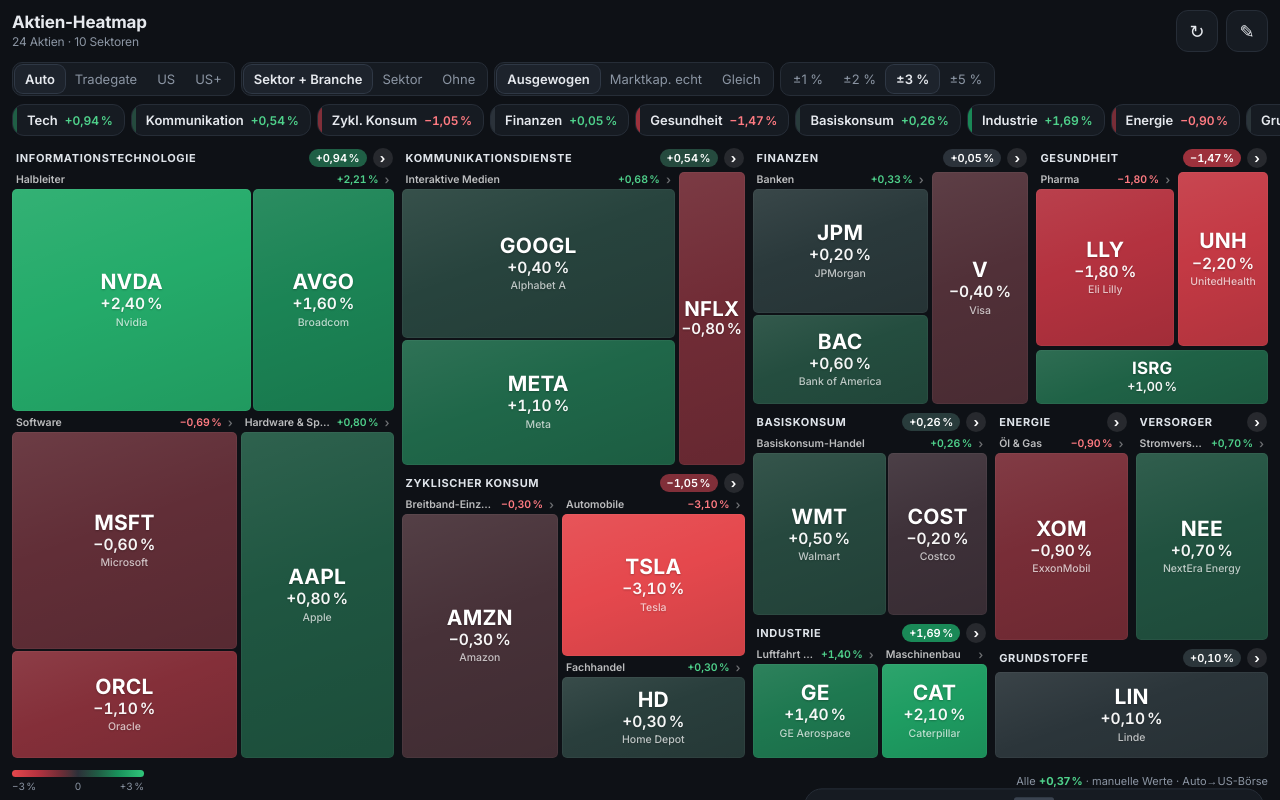
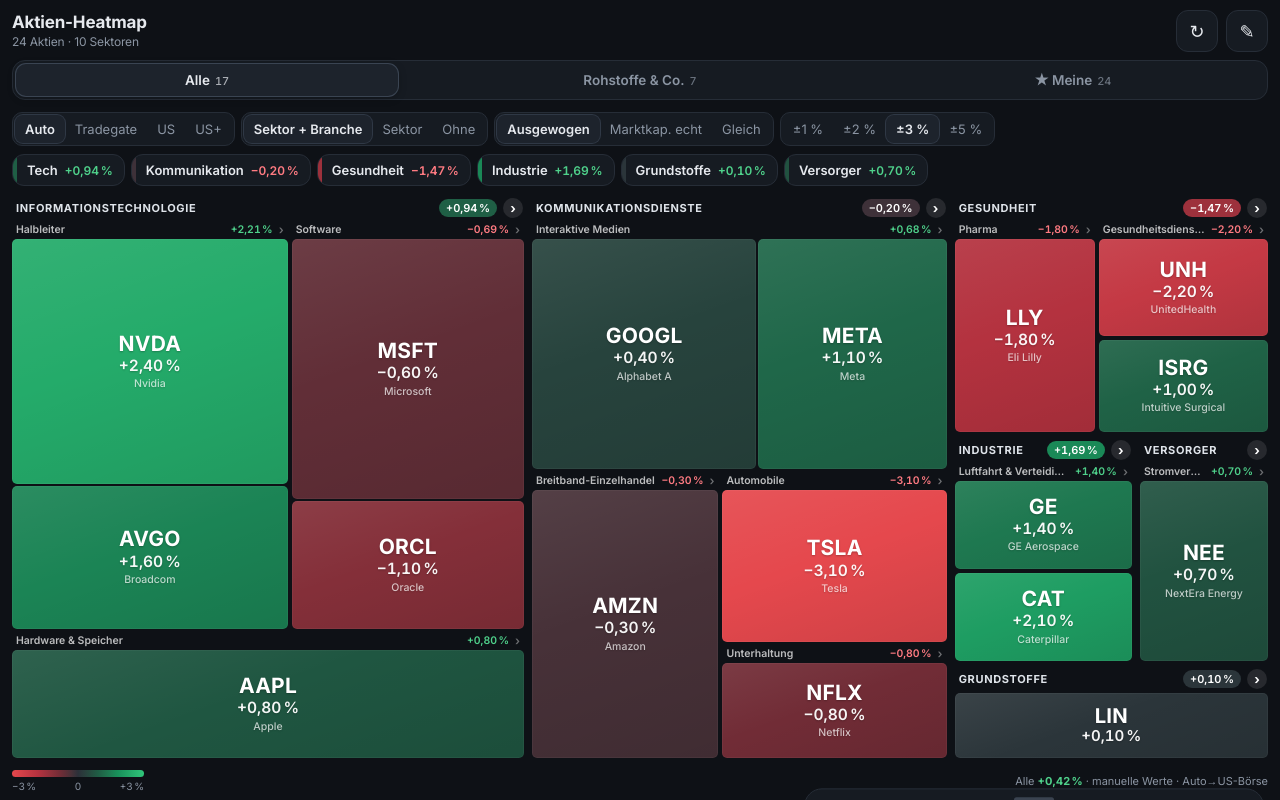
Before and after one commit to PaulHeising1410/Heatmap, a plain HTML site: page index.html in a window 1280 px wide. Drawn offline with Linux system fonts and the light colour scheme.

Commit message:
Add files via upload

```diff
--- a/index.html
+++ b/index.html
@@ -26,6 +26,11 @@ h1 small{display:block;font-weight:400;color:var(--muted);font-size:12px;margin-
 .seg{display:flex;background:var(--panel);border:1px solid var(--line);border-radius:10px;padding:2px;flex:none}
 .seg button{border:0;background:none;padding:6px 10px;border-radius:8px;font-size:13px;color:var(--muted);cursor:pointer;white-space:nowrap}
 .seg button.on{background:var(--panel2);color:var(--text);font-weight:600;box-shadow:0 0 0 1px #2f3845}
+/* Haupt-Tabs */
+.tabs{display:grid;grid-template-columns:1fr 1.25fr 1fr;gap:3px;margin:2px 12px 8px;padding:3px;background:var(--panel);border:1px solid var(--line);border-radius:13px}
+.tabs button{border:0;background:none;border-radius:10px;padding:8px 4px;font-size:13.5px;font-weight:600;color:var(--muted);cursor:pointer;white-space:nowrap;display:flex;gap:5px;justify-content:center;align-items:baseline}
+.tabs button small{font-size:11px;font-weight:500;opacity:.7;font-variant-numeric:tabular-nums}
+.tabs button.on{background:var(--panel2);color:var(--text);box-shadow:0 0 0 1px #3a4452,0 2px 8px rgba(0,0,0,.25)}
 /* Sektor-Leiste */
 #secbar{display:flex;gap:6px;padding:0 12px 8px;overflow-x:auto;scrollbar-width:none}
 #secbar::-webkit-scrollbar{display:none}
@@ -130,8 +135,8 @@ textarea{width:100%;height:100px;background:var(--bg);border:1px solid var(--lin
   <button class="ib" id="refresh" aria-label="Live-Kurse laden"><span>↻</span></button>
   <button class="ib" id="edit" aria-label="Watchlist bearbeiten">✎</button>
 </header>
+<div class="tabs" id="tabs"><button data-v="main">Alle<small></small></button><button data-v="more">Rohstoffe &amp; Co.<small></small></button><button data-v="mine">★ Meine<small></small></button></div>
 <div class="chips">
-  <div class="seg" data-k="scope" id="scopeSeg"><button data-v="all">Alle</button><button data-v="mine">★ Meine</button></div>
   <div class="seg" data-k="src"><button data-v="auto">Auto</button><button data-v="tg">Tradegate</button><button data-v="us">US</button><button data-v="ext">US+</button></div>
   <div class="seg" data-k="group"><button data-v="ind">Sektor + Branche</button><button data-v="sector">Sektor</button><button data-v="none">Ohne</button></div>
   <div class="seg" data-k="size"><button data-v="bal">Ausgewogen</button><button data-v="cap">Marktkap. echt</button><button data-v="equal">Gleich</button></div>
@@ -157,7 +162,7 @@ textarea{width:100%;height:100px;background:var(--bg);border:1px solid var(--lin
     <div class="row"><input class="f" id="newT" placeholder="Ticker, z. B. NVDA, AAPL, JPM" autocapitalize="characters" autocomplete="off" autocorrect="off" spellcheck="false" enterkeyhint="done"><button class="btn primary" id="addBtn">＋</button></div>
     <p class="hint">Mehrere Ticker mit Komma oder Leerzeichen trennen. Rohstoffe: GOLD, SILBER, PLATIN, KUPFER, WTI, BRENT, ERDGAS, BTC. Bekannte US-Werte werden automatisch einem GICS-Sektor und einer Branche zugeordnet; die Zuordnung kannst du jederzeit ändern.</p>
     <h4>Index ergänzen</h4>
-    <p class="hint">Fügt alle Werte des Nasdaq 100 hinzu (Stand 02.11.2026). Deine eigenen Werte bleiben und sind mit ★ markiert; oben kannst du zwischen „Alle“ und „★ Meine“ wechseln.</p>
+    <p class="hint">Fügt alle Werte des Nasdaq 100 hinzu (Stand 02.11.2026). Deine eigenen Werte bleiben und sind mit ★ markiert; oben wechselst du zwischen „Alle“, „Rohstoffe & Co.“ (Konsum, Energie, Finanzen, Rohstoffe & Bitcoin) und „★ Meine“.</p>
     <div class="row"><button class="btn" id="ndxAdd">＋ Nasdaq 100</button><button class="btn danger" id="ndxDel">Indexwerte entfernen</button></div>
     <h4>Ansicht</h4>
     <label style="display:flex;gap:10px;align-items:center;font-size:14px"><input type="checkbox" id="boost" style="width:20px;height:20px"> Kleine Sektoren & Branchen vergrößern</label>
@@ -205,7 +210,7 @@ const SECTORS={
 const KNOWN={
 AAPL:["Apple","IT",3],MSFT:["Microsoft","IT",0],NVDA:["Nvidia","IT",1],AVGO:["Broadcom","IT",1],ORCL:["Oracle","IT",0],CRM:["Salesforce","IT",0],ADBE:["Adobe","IT",0],AMD:["AMD","IT",1],CSCO:["Cisco","IT",4],ACN:["Accenture","IT",6],IBM:["IBM","IT",6],INTU:["Intuit","IT",0],NOW:["ServiceNow","IT",0],QCOM:["Qualcomm","IT",1],TXN:["Texas Instruments","IT",1],AMAT:["Applied Materials","IT",2],LRCX:["Lam Research","IT",2],KLAC:["KLA","IT",2],MU:["Micron","IT",1],INTC:["Intel","IT",1],ADI:["Analog Devices","IT",1],PANW:["Palo Alto Networks","IT",7],CRWD:["CrowdStrike","IT",7],PLTR:["Palantir","IT",0],ANET:["Arista Networks","IT",4],SNPS:["Synopsys","IT",0],CDNS:["Cadence","IT",0],APH:["Amphenol","IT",5],DELL:["Dell","IT",3],SMCI:["Super Micro","IT",3],MRVL:["Marvell","IT",1],ASML:["ASML","IT",2],TSM:["TSMC","IT",1],FTNT:["Fortinet","IT",7],ADSK:["Autodesk","IT",0],WDAY:["Workday","IT",0],APP:["AppLovin","IT",0],SNOW:["Snowflake","IT",0],MSTR:["Strategy","IT",0],ARM:["Arm","IT",1],NBIS:["Nebius","IT",6],CRWV:["CoreWeave","IT",6],DDOG:["Datadog","IT",0],LITE:["Lumentum","IT",4],ZS:["Zscaler","IT",7],NET:["Cloudflare","IT",6],IFNNY:["Infineon (ADR)","IT",1],TOELY:["Tokyo Electron (ADR)","IT",2],
 GOOGL:["Alphabet A","COM",0],GOOG:["Alphabet C","COM",0],META:["Meta","COM",0],NFLX:["Netflix","COM",1],DIS:["Disney","COM",1],TMUS:["T-Mobile US","COM",3],VZ:["Verizon","COM",3],T:["AT&T","COM",3],CMCSA:["Comcast","COM",2],SPOT:["Spotify","COM",1],RDDT:["Reddit","COM",0],
-AMZN:["Amazon","CD",0],TSLA:["Tesla","CD",2],HD:["Home Depot","CD",1],MCD:["McDonald's","CD",3],LOW:["Lowe's","CD",1],BKNG:["Booking","CD",3],TJX:["TJX","CD",1],SBUX:["Starbucks","CD",3],NKE:["Nike","CD",4],ABNB:["Airbnb","CD",3],CMG:["Chipotle","CD",3],ORLY:["O'Reilly","CD",1],AZO:["AutoZone","CD",1],GM:["General Motors","CD",2],F:["Ford","CD",2],MELI:["MercadoLibre","CD",0],RCL:["Royal Caribbean","CD",3],MAR:["Marriott","CD",3],LULU:["Lululemon","CD",4],DASH:["DoorDash","CD",3],
+AMZN:["Amazon","COM",0,0,"Breitband-Einzelhandel"],TSLA:["Tesla","COM",0,0,"Automobile"],HD:["Home Depot","CD",1],MCD:["McDonald's","CD",3],LOW:["Lowe's","CD",1],BKNG:["Booking","CD",3],TJX:["TJX","CD",1],SBUX:["Starbucks","CD",3],NKE:["Nike","CD",4],ABNB:["Airbnb","CD",3],CMG:["Chipotle","CD",3],ORLY:["O'Reilly","CD",1],AZO:["AutoZone","CD",1],GM:["General Motors","CD",2],F:["Ford","CD",2],MELI:["MercadoLibre","CD",0],RCL:["Royal Caribbean","CD",3],MAR:["Marriott","CD",3],LULU:["Lululemon","CD",4],DASH:["DoorDash","CD",3],
 WMT:["Walmart","CS",0],COST:["Costco","CS",0],PG:["Procter & Gamble","CS",3],KO:["Coca-Cola","CS",1],PEP:["PepsiCo","CS",1],PM:["Philip Morris","CS",5],MO:["Altria","CS",5],MDLZ:["Mondelez","CS",2],CL:["Colgate-Palmolive","CS",3],KDP:["Keurig Dr Pepper","CS",1],MNST:["Monster Beverage","CS",1],KR:["Kroger","CS",0],TGT:["Target","CS",0],EL:["Estée Lauder","CS",4],
 LLY:["Eli Lilly","HC",0],JNJ:["Johnson & Johnson","HC",0],UNH:["UnitedHealth","HC",3],ABBV:["AbbVie","HC",1],MRK:["Merck & Co.","HC",0],PFE:["Pfizer","HC",0],TMO:["Thermo Fisher","HC",4],ABT:["Abbott","HC",2],ISRG:["Intuitive Surgical","HC",2],AMGN:["Amgen","HC",1],DHR:["Danaher","HC",4],GILD:["Gilead","HC",1],VRTX:["Vertex","HC",1],BSX:["Boston Scientific","HC",2],SYK:["Stryker","HC",2],BMY:["Bristol-Myers","HC",0],CVS:["CVS Health","HC",3],ELV:["Elevance","HC",3],NVO:["Novo Nordisk","HC",0],MDT:["Medtronic","HC",2],REGN:["Regeneron","HC",1],CI:["Cigna","HC",3],HCA:["HCA Healthcare","HC",3],ZTS:["Zoetis","HC",0],
 "BRK.B":["Berkshire Hathaway","FIN",1],JPM:["JPMorgan","FIN",0],V:["Visa","FIN",1],MA:["Mastercard","FIN",1],BAC:["Bank of America","FIN",0],WFC:["Wells Fargo","FIN",0],GS:["Goldman Sachs","FIN",2],MS:["Morgan Stanley","FIN",2],AXP:["American Express","FIN",4],BLK:["BlackRock","FIN",2],SCHW:["Charles Schwab","FIN",2],C:["Citigroup","FIN",0],SPGI:["S&P Global","FIN",2],PGR:["Progressive","FIN",3],CB:["Chubb","FIN",3],PYPL:["PayPal","FIN",1],COIN:["Coinbase","FIN",2],HOOD:["Robinhood","FIN",2],KKR:["KKR","FIN",2],BX:["Blackstone","FIN",2],MMC:["Marsh McLennan","FIN",3],ICE:["Intercontinental Exchange","FIN",2],CME:["CME Group","FIN",2],COF:["Capital One","FIN",4],USB:["U.S. Bancorp","FIN",0],PNC:["PNC","FIN",0],
@@ -239,7 +244,7 @@ const LOCAL={"2GB":1,IFNNY:1,TOELY:1};      // Tradegate-ISIN gehört zur Heimat
 const YH={"2GB":"2GB.DE"};
 const ALIAS={SILVER:"SILBER",PLATINUM:"PLATIN",COPPER:"KUPFER",OIL:"WTI","ÖL":"WTI",OEL:"WTI",GAS:"ERDGAS",NATGAS:"ERDGAS",BITCOIN:"BTC"};
 function classify(t){t=ALIAS[t]||t;const a=ASSETS[t];if(a)return {t,n:a[0],sec:"CMD",ind:SECTORS.CMD.ind[a[1]],asset:true};
-  const k=KNOWN[t];if(!k)return null;const c={n:k[0],sec:k[1],ind:SECTORS[k[1]].ind[k[2]]};if(k[3])c.nous=true;if(ISIN[t])c.isin=ISIN[t];return c}
+  const k=KNOWN[t];if(!k)return null;const c={n:k[0],sec:k[1],ind:k[4]||SECTORS[k[1]].ind[k[2]]};if(k[3])c.nous=true;if(ISIN[t])c.isin=ISIN[t];return c}
 
 const DEMO=[["AAPL",3500,.8],["MSFT",3300,-.6],["NVDA",4200,2.4],["AVGO",1300,1.6],["ORCL",700,-1.1],["AMZN",2300,-.3],["TSLA",1100,-3.1],["HD",380,.3],["GOOGL",2500,.4],["META",1700,1.1],["NFLX",450,-.8],
   ["JPM",700,.2],["V",650,-.4],["BAC",340,.6],["LLY",750,-1.8],["UNH",300,-2.2],["ISRG",190,1.0],["WMT",780,.5],["COST",410,-.2],["GE",290,1.4],["CAT",200,2.1],["XOM",470,-.9],["NEE",160,.7],["LIN",210,.1]]
@@ -248,7 +253,7 @@ const DEMO=[["AAPL",3500,.8],["MSFT",3300,-.6],["NVDA",4200,2.4],["AVGO",1300,1.
 /* ===== Zustand ===== */
 const store={get(k,d){try{const v=localStorage.getItem("hm_"+k);return v?JSON.parse(v):d}catch(e){return d}},set(k,v){try{localStorage.setItem("hm_"+k,JSON.stringify(v))}catch(e){}}};
 let stocks=store.get("stocks",null)||DEMO.map(o=>({...o}));
-let settings=Object.assign({size:"bal",group:"ind",scale:"3",auto:"0",scope:"all",boost:"1",src:"auto"},store.get("settings",{}));
+let settings=Object.assign({size:"bal",group:"ind",scale:"3",auto:"0",scope:"main",boost:"1",src:"auto"},store.get("settings",{}));
 if(settings.group==="sector"&&!store.get("v2",false))settings.group="ind";
 if(!store.get("v3",false)){if(settings.size==="cap")settings.size="bal";store.set("v3",true);store.set("settings",settings)}
 let workerUrl=store.get("worker",""),apiKey=store.get("key",""),lastUpdate=store.get("updated",null);
@@ -258,6 +263,7 @@ const OLD={"Technologie":"IT","Halbleiter":"IT","Software":"IT","Konsum":"CD","K
 stocks.forEach(s=>{if(!s.sec){const c=classify(s.t);if(c){s.sec=c.sec;s.ind=c.ind;if(!s.n)s.n=c.n}else{s.sec=OLD[s.s]||"OTH";s.ind=""}}delete s.s});
 stocks.forEach(s=>{if(["PANW","CRWD","FTNT","ZS"].includes(s.t)&&s.ind==="Software")s.ind="Cybersecurity"});
 stocks.forEach(s=>{if(s.t==="2GB"&&s.manual&&!s.nous){s.manual=false;s.nous=true}if(s.isin===undefined&&ISIN[s.t])s.isin=ISIN[s.t];if(KNOWN[s.t]&&KNOWN[s.t][3])s.nous=true;if(ASSETS[s.t]&&!s.asset){s.asset=true;s.sec="CMD";s.ind=SECTORS.CMD.ind[ASSETS[s.t][1]];s.cap=null}});
+if(!store.get("v4",false)){stocks.forEach(s=>{if((s.t==="AMZN"||s.t==="TSLA")&&s.sec==="CD")s.sec="COM"});store.set("v4",true)}
 store.set("v2",true);save();
 const $=id=>document.getElementById(id);
 const canHover=matchMedia("(hover:hover) and (pointer:fine)").matches;
@@ -309,7 +315,12 @@ function squarify(items,x,y,w,h){
 /* ===== Rendern ===== */
 let selected=null;
 function allLevels(){return settings.group==="ind"?["sec","ind"]:settings.group==="sector"?["sec"]:[]}
-function scoped(){return settings.scope==="mine"?stocks.filter(s=>!s.idx):stocks}
+const MORE=new Set(["CD","CS","EN","FIN","CMD"]);   // 2. Heatmap: Konsum, Energie, Finanzen, Rohstoffe & Bitcoin
+if(settings.scope==="all")settings.scope="main";
+const inMore=s=>MORE.has(secOf(s));
+const scopeOf=(sc,list=stocks)=>sc==="mine"?list.filter(s=>!s.idx):sc==="more"?list.filter(inMore):list.filter(s=>!inMore(s));
+function scoped(){return scopeOf(settings.scope)}
+function tabs(){document.querySelectorAll("#tabs button").forEach(b=>{b.classList.toggle("on",b.dataset.v===settings.scope);b.querySelector("small").textContent=scopeOf(b.dataset.v).filter(s=>s.t).length})}
 function visible(){
   const lv=allLevels();path=path.slice(0,lv.length);
   return scoped().filter(s=>s.t&&weight(s)>0&&path.every((k,i)=>keyOf(s,lv[i])===k));
@@ -360,7 +371,7 @@ function tile(r){
   const fs=Math.min(21,(r.w-6)/(s.t.length*.68+.3),r.h/3.3);
   if(fs>=8&&r.h>=13){
     let h=`<div class="t" style="font-size:${fs}px">${esc(s.t)}</div>`;
-    if(!s.idx&&settings.scope==="all"&&stocks.some(o=>o.idx)&&r.w>s.t.length*fs*.68+20&&r.h>fs*1.6)h+=`<span class="own"></span>`;
+    if(!s.idx&&settings.scope!=="mine"&&stocks.some(o=>o.idx)&&r.w>s.t.length*fs*.68+20&&r.h>fs*1.6)h+=`<span class="own"></span>`;
     if(r.h>fs*2.2&&r.w>34)h+=`<div class="p" style="font-size:${Math.max(9,Math.min(16,fs*.74))}px">${fmtPct(s.dp,r.w<62?1:2)}</div>`;
     if(r.h>fs*3.4&&r.w>80&&s.n)h+=`<div class="n">${esc(s.n)}</div>`;
     if(r.h>fs*4.2&&r.w>90&&s.h>s.l){const p=v=>Math.max(0,Math.min(100,(v-s.l)/(s.h-s.l)*100));h+=`<div class="range">${s.o!=null?`<b style="left:${p(s.o)}%"></b>`:""}<i style="left:${p(s.c)}%"></i></div>`}
@@ -372,7 +383,7 @@ function tile(r){
 }
 function zoomTo(p){path=p;selected=null;render();const m=$("map");m.classList.remove("zoom");void m.offsetWidth;m.classList.add("zoom")}
 function secbar(){
-  const b=$("secbar");const hasIdx=stocks.some(s=>s.idx);$("scopeSeg").style.display=hasIdx?"":"none";
+  const b=$("secbar");tabs();
   if(settings.group==="none"){b.style.display="none";return}b.style.display="";
   const base=scoped().filter(s=>s.t&&weight(s)>0);
   const chip=(k,label,a,on)=>`<button data-k="${esc(k)}" class="${on?"on":""}" style="--c:${color(avg(a))}">${esc(label)}<small style="color:${pcCol(avg(a))}">${fmtPct(avg(a))}</small></button>`;
@@ -420,7 +431,7 @@ function legend(){const r=+settings.scale,st=[];for(let i=0;i<=20;i++){const t=-
   $("legbar").innerHTML=`<div class="lg" style="background:linear-gradient(90deg,${st.join(",")})"></div><div class="lgl"><span>−${r}\u202F%</span><span>0</span><span>+${r}\u202F%</span></div>`}
 function status(){
   const w=avg(scoped().filter(s=>s.t&&!s.asset));
-  $("status").innerHTML=`${settings.scope==="mine"?"Meine":"Alle"} <b style="color:${pcCol(w)}">${fmtPct(w)}</b> · ${lastUpdate?`${esc(lastSrc||"Live")} ${fmtT(lastUpdate)}`:"manuelle Werte"}${settings.src==="auto"?` · Auto→${MODE_N[resolveMode()]}`:""}`;
+  $("status").innerHTML=`${{main:"Alle",more:"Rohstoffe & Co.",mine:"Meine"}[settings.scope]} <b style="color:${pcCol(w)}">${fmtPct(w)}</b> · ${lastUpdate?`${esc(lastSrc||"Live")} ${fmtT(lastUpdate)}`:"manuelle Werte"}${settings.src==="auto"?` · Auto→${MODE_N[resolveMode()]}`:""}`;
   const secs=new Set(stocks.map(secOf)).size;
   const na=stocks.filter(s=>s.asset).length;$("sub").textContent=`${stocks.length-na} Aktien${na?` · ${na} Rohstoffe`:""} · ${secs} Sektoren`;
 }
@@ -637,6 +648,7 @@ document.querySelectorAll(".seg").forEach(seg=>{const k=seg.dataset.k;
   const sync=()=>seg.querySelectorAll("button").forEach(b=>b.classList.toggle("on",b.dataset.v===String(settings[k])));
   seg.querySelectorAll("button").forEach(b=>b.onclick=()=>{settings[k]=b.dataset.v;store.set("settings",settings);sync();render();if(k==="src"&&(apiKey||workerUrl))fetchLive()});sync()});
 $("edit").onclick=openEditor;
+document.querySelectorAll("#tabs button").forEach(b=>b.onclick=()=>{settings.scope=b.dataset.v;store.set("settings",settings);path=[];zoomTo([])});
 $("q").oninput=renderList;
 $("boost").checked=settings.boost==="1";$("boost").onchange=()=>{settings.boost=$("boost").checked?"1":"0";store.set("settings",settings);render()};
 $("ndxAdd").onclick=()=>{const added=[];for(const t of NDX){if(stocks.some(s=>s.t===t))continue;const c=classify(t)||{n:"",sec:"OTH",ind:""};const s={t,...c,cap:null,dp:0,idx:true};stocks.push(s);added.push(s)}
@@ -645,7 +657,7 @@ $("ndxAdd").onclick=()=>{const added=[];for(const t of NDX){if(stocks.some(s=>s.
   if(apiKey){flash(`${added.length} Werte hinzugefügt – lade Daten (ca. ${Math.ceil(added.length*2/55)} Min.) …`);fetchLive(added)}
   else flash(`${added.length} Werte hinzugefügt. Für Größe und Kurse Live-Daten laden.`)};
 let ndxArmed=false;$("ndxDel").onclick=()=>{if(!ndxArmed){ndxArmed=true;$("ndxDel").textContent="Sicher? Nochmal tippen";setTimeout(()=>{ndxArmed=false;$("ndxDel").textContent="Indexwerte entfernen"},3000);return}
-  stocks=stocks.filter(s=>!s.idx);settings.scope="all";store.set("settings",settings);document.querySelectorAll('.seg[data-k=scope] button').forEach(b=>b.classList.toggle("on",b.dataset.v==="all"));
+  stocks=stocks.filter(s=>!s.idx);
   path=[];save();renderList();render();ndxArmed=false;$("ndxDel").textContent="Indexwerte entfernen"};
 $("refresh").onclick=()=>fetchLive();
 $("addBtn").onclick=addStock;$("newT").onkeydown=e=>{if(e.key==="Enter")addStock()};
```
